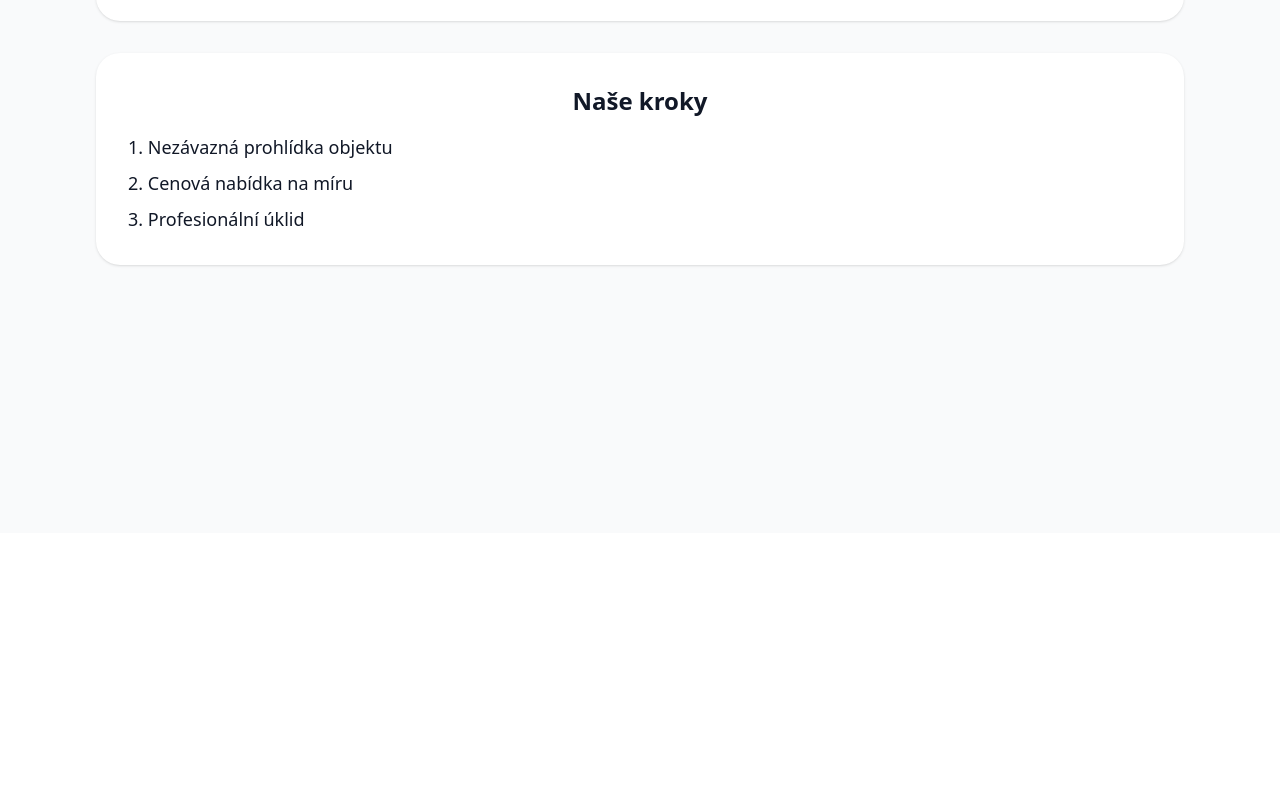
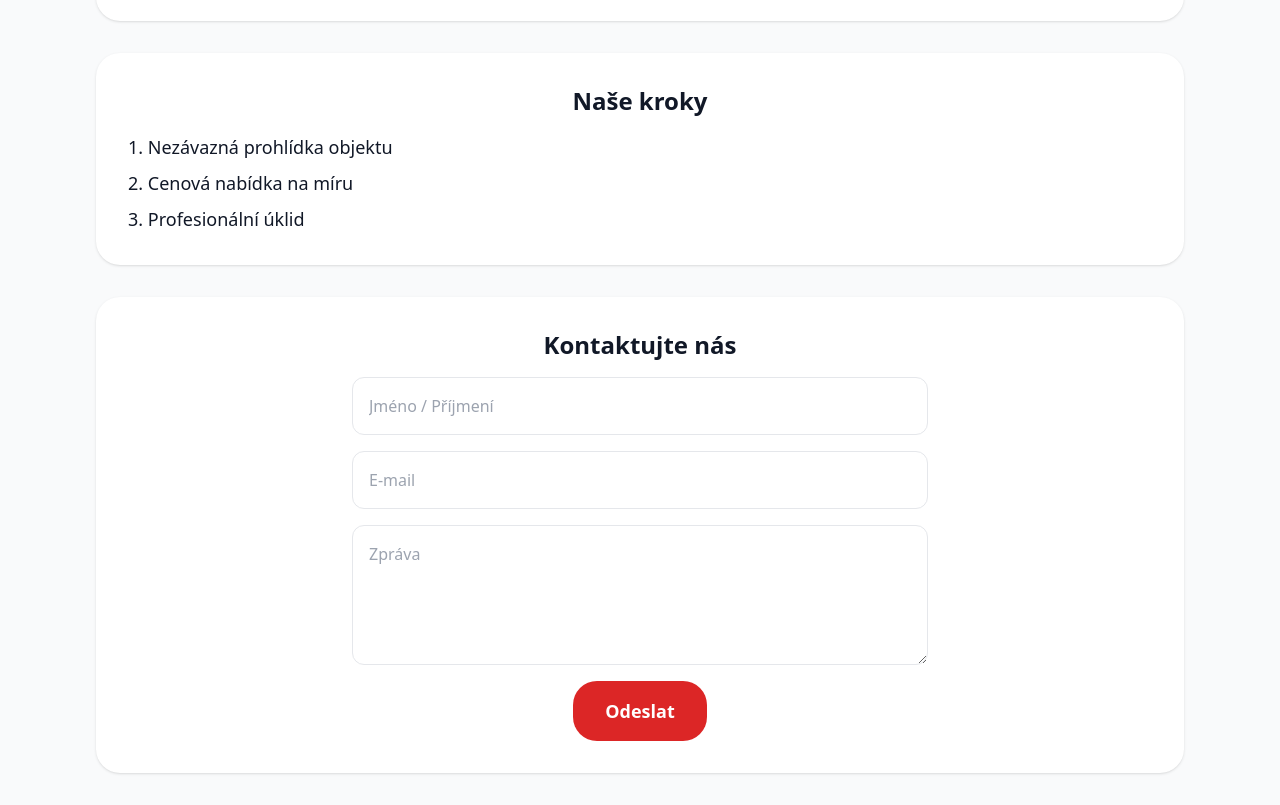
Before and after one commit to Grandsapesku/grandsapesku, a Next.js app: page / in a window 1280 px wide. Shown: the part 267-1072 px from the top of the page. Before the commit the page ends 800 px from the top, so only its background shows below. Built offline with nearby package versions, Linux system fonts and the light colour scheme.

Commit message:
Update GrandSapeskuWebsite.jsx

```diff
--- a/components/GrandSapeskuWebsite.jsx
+++ b/components/GrandSapeskuWebsite.jsx
@@ -32,6 +32,33 @@ export default function GrandSapeskuWebsite() {
           </ol>
         </section>
 
+        {/* SECTION 3 — Kontakt + formulář */}
+        <section className="bg-white rounded-3xl shadow p-8">
+          <h2 className="text-2xl font-bold text-center mb-4">Kontaktujte nás</h2>
+          <form className="grid gap-4 max-w-xl mx-auto">
+            <input
+              type="text"
+              placeholder="Jméno / Příjmení"
+              className="border rounded-xl p-4"
+            />
+            <input
+              type="email"
+              placeholder="E-mail"
+              className="border rounded-xl p-4"
+            />
+            <textarea
+              placeholder="Zpráva"
+              className="border rounded-xl p-4 min-h-[140px]"
+            />
+            <button
+              type="submit"
+              className="bg-red-600 hover:bg-red-700 text-white px-8 py-4 rounded-3xl w-fit mx-auto text-lg font-semibold"
+            >
+              Odeslat
+            </button>
+          </form>
+        </section>
+
       </main>
 
     </div>
```
